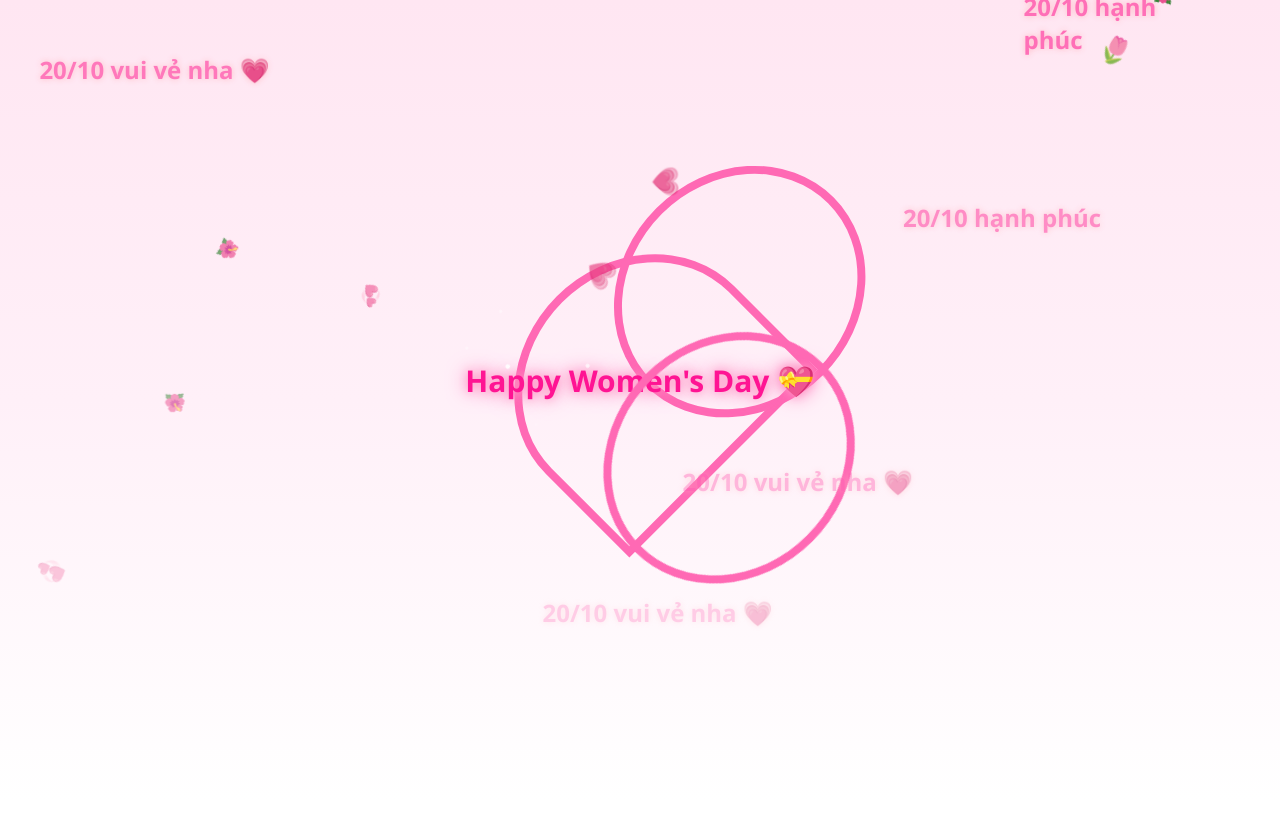
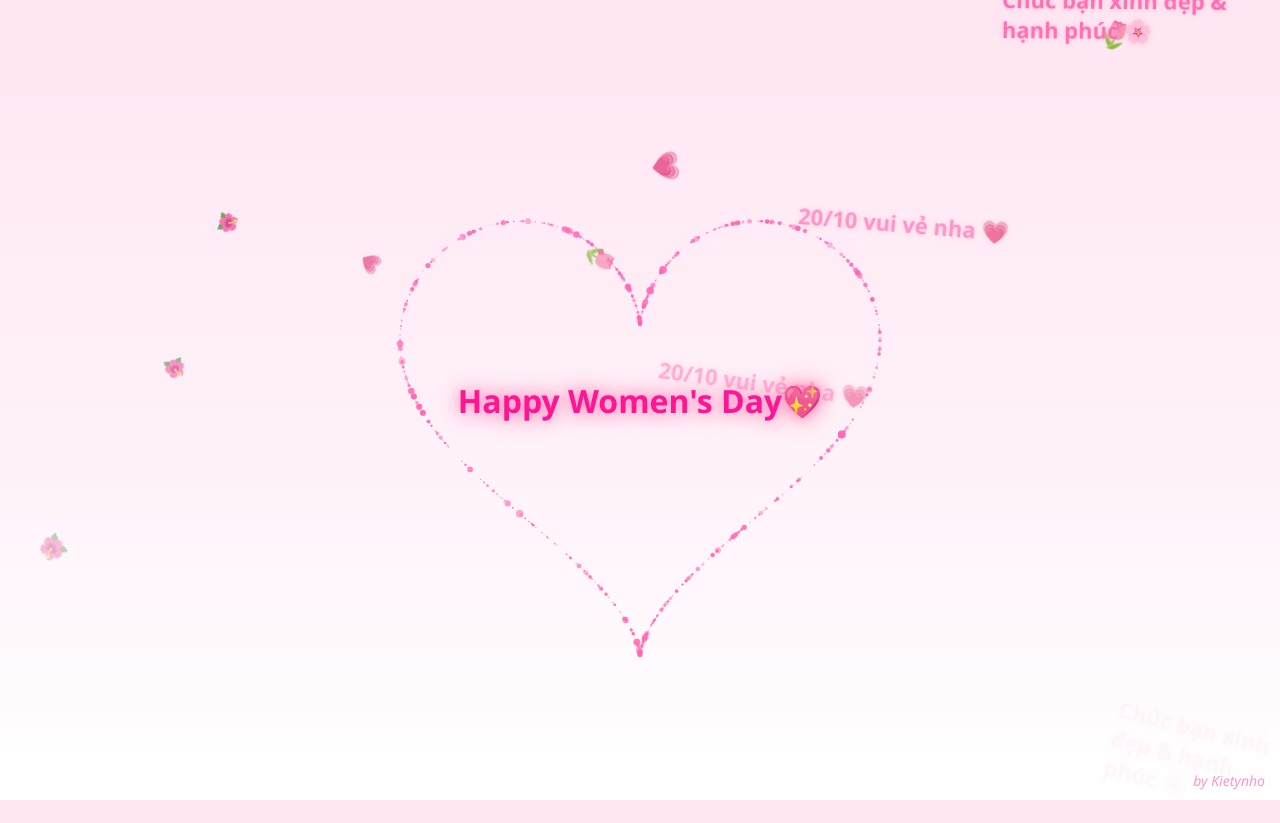
Before and after one commit to kietynho/Web-test, a plain HTML site: page index.html in a window 1280 px wide. Before the commit the page ends 800 px from the top, so only its background shows below. Drawn offline with Linux system fonts and the light colour scheme.

Commit message:
Update index.html

```diff
--- a/index.html
+++ b/index.html
@@ -3,168 +3,165 @@
 <head>
 <meta charset="UTF-8">
 <meta name="viewport" content="width=device-width, initial-scale=1.0">
-<title>Happy Women's Day 💝</title>
+<title>Happy Women's Day💖</title>
 <style>
   body {
     margin: 0;
     height: 100vh;
     background: linear-gradient(180deg, #ffe6f2, #fff0f8, #ffffff);
     overflow: hidden;
-    display: flex;
-    justify-content: center;
-    align-items: center;
-    flex-direction: column;
     font-family: 'Segoe UI', sans-serif;
   }
 
-  /* Trái tim hồng rỗng - đứng yên */
-  .heart {
-    position: relative;
-    width: 250px;
-    height: 220px;
-    border: 8px solid #ff69b4;
-    border-radius: 50% 50% 0 0;
-    transform: rotate(-45deg);
-    margin-bottom: 40px;
-  }
-  .heart::before,
-  .heart::after {
-    content: "";
-    position: absolute;
-    width: 250px;
-    height: 220px;
-    border: 8px solid #ff69b4;
-    border-radius: 50%;
-  }
-  .heart::before {
-    top: 0;
-    left: 50%;
-  }
-  .heart::after {
-    top: 50%;
-    left: 0;
-  }
-
-  /* Dòng chữ chính trong tim */
+  /* Chữ chính giữa tim */
   .center-text {
     position: absolute;
     top: 50%;
     left: 50%;
-    transform: translate(-50%, -50%) rotate(45deg);
-    font-size: 30px;
-    color: deeppink;
+    transform: translate(-50%, -50%);
+    color: #ff1493;
+    font-size: 32px;
     font-weight: bold;
-    white-space: nowrap;
-    text-shadow: 0 0 10px #ff9ac6, 0 0 20px #ff69b4;
+    text-align: center;
+    text-shadow: 0 0 15px #ff69b4, 0 0 30px #ffb6c1;
+    pointer-events: none;
   }
 
-  /* Chữ rơi xuống */
+  /* Chữ rơi */
   .falling-text {
     position: absolute;
-    top: -50px;
-    left: 50%;
-    transform: translateX(-50%);
-    color: hotpink;
-    font-size: 24px;
+    top: -40px;
+    color: #ff69b4;
+    font-size: 22px;
     font-weight: 600;
-    text-shadow: 0 0 6px #ffb6c1;
-    animation: fall 5s linear infinite;
+    opacity: 0.9;
+    text-shadow: 0 0 6px #ffc0cb;
+    animation: fall linear forwards;
   }
 
   @keyframes fall {
-    0% {
-      top: -50px;
-      opacity: 1;
-    }
-    100% {
-      top: 110vh;
-      opacity: 0;
-    }
+    0% { transform: translateY(0) rotate(0deg); opacity: 1; }
+    100% { transform: translateY(100vh) rotate(15deg); opacity: 0; }
   }
 
-  /* Hiệu ứng hoa/cánh rơi */
+  /* Hoa rơi */
   .petal {
     position: absolute;
     top: -50px;
     font-size: 20px;
-    opacity: 0.8;
-    animation: petalFall linear infinite;
+    animation: petalFall linear forwards;
   }
 
   @keyframes petalFall {
-    0% {
-      transform: translateY(0) rotate(0deg);
-      opacity: 1;
-    }
-    100% {
-      transform: translateY(110vh) rotate(360deg);
-      opacity: 0;
-    }
+    0% { transform: translateY(0) rotate(0deg); opacity: 1; }
+    100% { transform: translateY(110vh) rotate(360deg); opacity: 0; }
   }
 
-  /* Lấp lánh nhẹ */
-  .sparkle {
+  /* Ghi credit */
+  .credit {
     position: absolute;
-    width: 4px;
-    height: 4px;
-    background: white;
-    border-radius: 50%;
-    opacity: 0;
-    animation: sparkle 2s ease-in-out infinite;
+    bottom: 10px;
+    right: 15px;
+    color: #ff69b4;
+    font-size: 14px;
+    opacity: 0.7;
+    font-style: italic;
   }
 
-  @keyframes sparkle {
-    0%, 100% { opacity: 0; transform: scale(0.5); }
-    50% { opacity: 1; transform: scale(1.2); }
+  canvas {
+    position: absolute;
+    top: 0;
+    left: 0;
   }
 </style>
 </head>
 <body>
 
-<div class="heart">
-  <div class="center-text">Happy Women's Day 💝</div>
-</div>
+<canvas id="heartCanvas"></canvas>
+<div class="center-text">Happy Women's Day💖</div>
+<div class="credit">by Kietynho</div>
 
 <script>
-  const messages = ["20/10 vui vẻ nha 💗", "20/10 hạnh phúc"];
-  const petals = ["🌸", "🌷", "💗", "💞", "🌺"];
+  const canvas = document.getElementById("heartCanvas");
+  const ctx = canvas.getContext("2d");
+  let W = window.innerWidth, H = window.innerHeight;
+  canvas.width = W; canvas.height = H;
 
-  // Tạo chữ rơi xuống
-  function createFallingText() {
-    const text = document.createElement('div');
-    text.className = 'falling-text';
-    text.textContent = messages[Math.floor(Math.random() * messages.length)];
-    text.style.left = Math.random() * 80 + 10 + '%';
-    text.style.animationDuration = (4 + Math.random() * 2) + 's';
-    document.body.appendChild(text);
-    setTimeout(() => text.remove(), 6000);
+  const particles = [];
+
+  function heartFunction(t) {
+    // Công thức hình trái tim
+    return {
+      x: 16 * Math.pow(Math.sin(t), 3),
+      y: -(13 * Math.cos(t) - 5 * Math.cos(2 * t)
+         - 2 * Math.cos(3 * t) - Math.cos(4 * t))
+    };
   }
-  setInterval(createFallingText, 900);
 
-  // Tạo hoa/cánh rơi
+  function spawnParticle() {
+    const t = Math.random() * Math.PI * 2;
+    const pos = heartFunction(t);
+    const x = W / 2 + pos.x * 15;
+    const y = H / 2 + pos.y * 15;
+    const size = Math.random() * 3 + 1;
+    const color = `rgba(255, 105, 180, ${Math.random() * 0.6 + 0.4})`; // hồng đậm
+    particles.push({ x, y, size, color, life: 1 });
+  }
+
+  function draw() {
+    ctx.clearRect(0, 0, W, H);
+    for (let i = 0; i < particles.length; i++) {
+      const p = particles[i];
+      ctx.beginPath();
+      ctx.arc(p.x, p.y, p.size, 0, Math.PI * 2);
+      ctx.fillStyle = p.color;
+      ctx.fill();
+      p.life -= 0.01;
+      p.size *= 0.98;
+    }
+    for (let i = particles.length - 1; i >= 0; i--) {
+      if (particles[i].life <= 0) particles.splice(i, 1);
+    }
+  }
+
+  function loop() {
+    for (let i = 0; i < 8; i++) spawnParticle(); // chỉnh số này để spawn nhiều hơn
+    draw();
+    requestAnimationFrame(loop);
+  }
+  loop();
+
+  // Tạo hoa rơi
+  const petals = ["🌸", "🌷", "💗", "🌺"];
   function createPetal() {
     const petal = document.createElement('div');
     petal.className = 'petal';
     petal.textContent = petals[Math.floor(Math.random() * petals.length)];
     petal.style.left = Math.random() * 100 + 'vw';
-    petal.style.animationDuration = (6 + Math.random() * 4) + 's';
+    petal.style.animationDuration = (6 + Math.random() * 5) + 's';
     petal.style.fontSize = (16 + Math.random() * 12) + 'px';
     document.body.appendChild(petal);
     setTimeout(() => petal.remove(), 10000);
   }
   setInterval(createPetal, 600);
 
-  // Hiệu ứng lấp lánh quanh tim
-  function createSparkle() {
-    const sparkle = document.createElement('div');
-    sparkle.className = 'sparkle';
-    sparkle.style.left = 50 + (Math.random() * 200 - 100) + 'px';
-    sparkle.style.top = 50 + (Math.random() * 200 - 100) + 'px';
-    sparkle.style.animationDelay = Math.random() * 2 + 's';
-    document.querySelector('.heart').appendChild(sparkle);
-    setTimeout(() => sparkle.remove(), 3000);
+  // Tạo chữ rơi
+  const messages = ["20/10 vui vẻ nha 💗", "Chúc bạn xinh đẹp & hạnh phúc 🌸"];
+  function createFallingText() {
+    const text = document.createElement('div');
+    text.className = 'falling-text';
+    text.textContent = messages[Math.floor(Math.random() * messages.length)];
+    text.style.left = Math.random() * 80 + 10 + '%';
+    text.style.animationDuration = (4 + Math.random() * 3) + 's';
+    document.body.appendChild(text);
+    setTimeout(() => text.remove(), 6000);
   }
-  setInterval(createSparkle, 400);
+  setInterval(createFallingText, 1200);
+
+  window.addEventListener('resize', () => {
+    W = window.innerWidth; H = window.innerHeight;
+    canvas.width = W; canvas.height = H;
+  });
 </script>
 
 </body>
```
